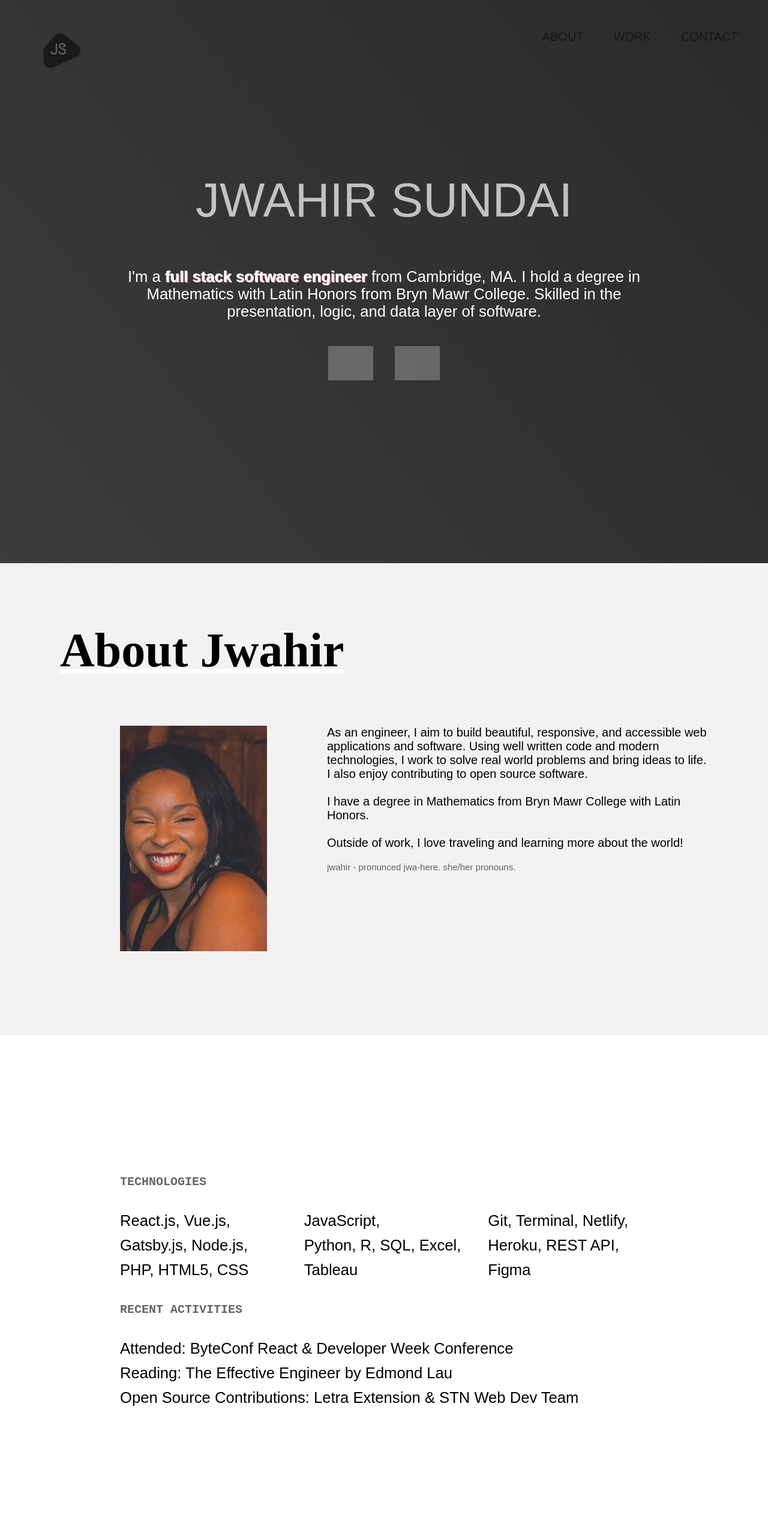
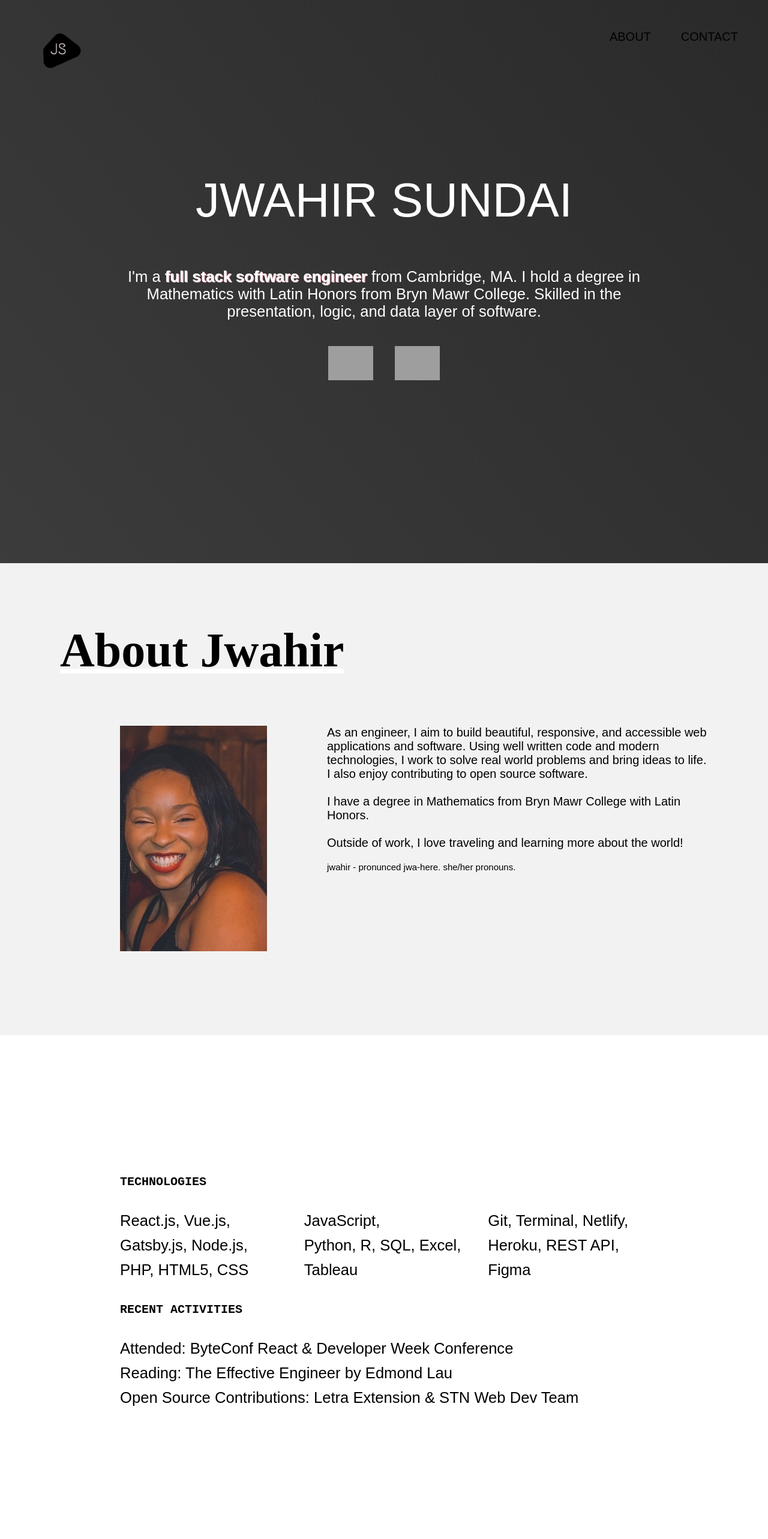
Before and after one commit to jsundai/vuedev-v1, a Vue app: page / in a window 1280 px wide. Shown: the top 2566 px of the page at 60% size. Built offline with nearby package versions, Linux system fonts and the light colour scheme; grey boxes are pictures that could not be loaded.

Commit message:
small change

```diff
--- a/src/App.vue
+++ b/src/App.vue
@@ -147,7 +147,6 @@ h1 {
   font-family: 'Raleway', sans-serif;
   color: white;
 	font-size: 80px;
-  opacity: 70%;
   text-transform: uppercase;
   font-weight: 150;
 
@@ -156,7 +155,6 @@ h1 {
 h2 {
   margin: 0;
   font-family: 'Quicksand', sans-serif;
-  opacity: 50%;
   font-size: 20px;
   font-weight: 150;
   word-spacing: 1.5em;
@@ -170,7 +168,6 @@ h2 {
 h5 {
 	font-family:  'Lucida Sans Typewriter', monospace;
 	font-size: 20px;
-	opacity: 60%;
 	text-transform: uppercase;
 
 }
@@ -199,7 +196,6 @@ h3 {
 
 h4 {
   font-family: 'Quicksand', sans-serif;
-  opacity: 80%;
   font-size: 35px;
   font-weight: 150;
   color: white;
@@ -353,7 +349,6 @@ border: 5px solid whitesmoke;
 
 #about .pronouns {
   color: black;
-  opacity: 60%;
   font-size: 15px;
 
 }
--- a/src/components/Home.vue
+++ b/src/components/Home.vue
@@ -11,7 +11,6 @@
 <ul >
   <img src="@/assets/logo.png" />
    <li><a href="#contact"> Contact </a></li>
-	<li><a href="#work"> Work </a></li>
   <li><a href="#about"> About </a></li>
 </ul>
 </h2>
```
